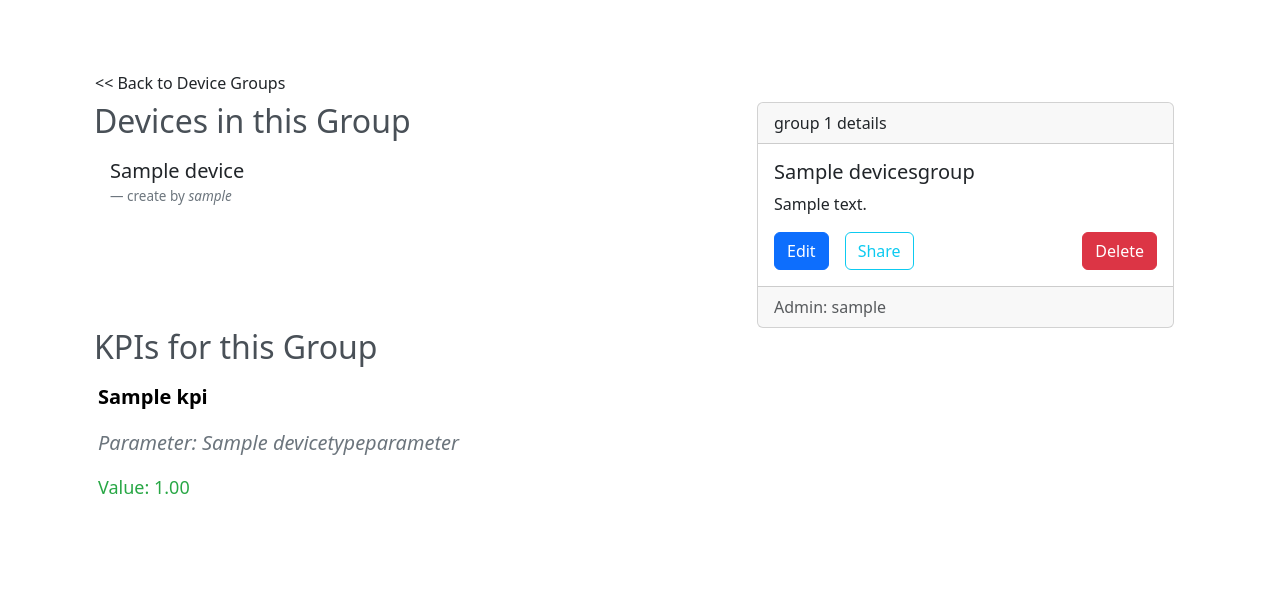
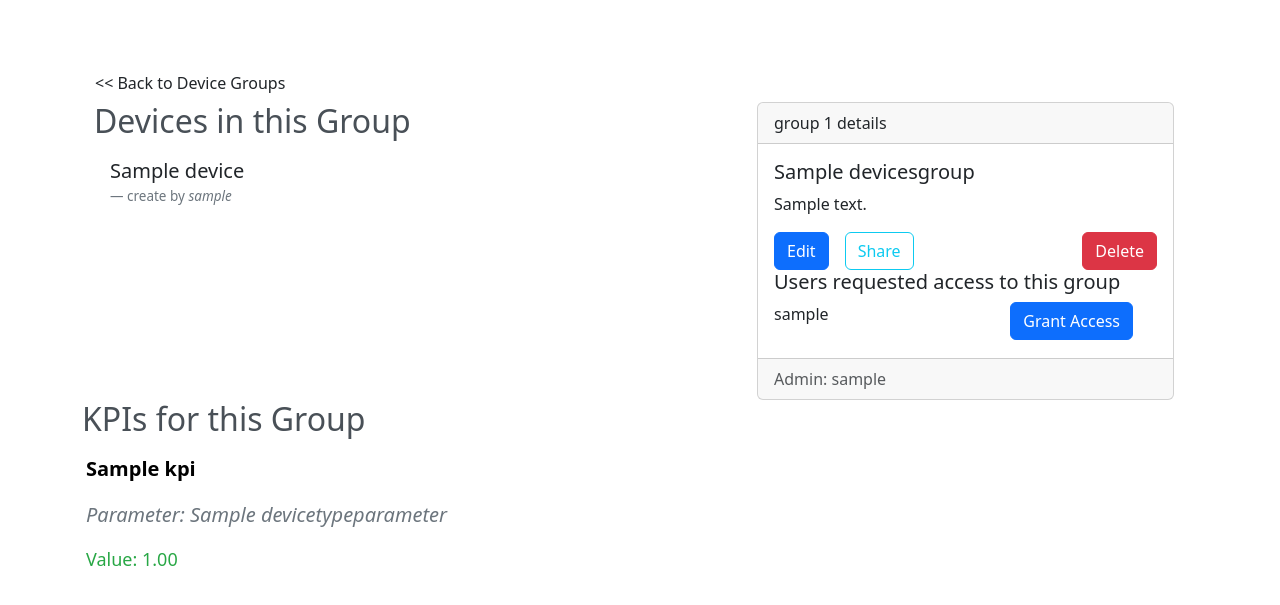
Before and after one commit to 20dinara03/smart-iot-manager-IIS-VUT-FIT, a Django app: page /device_groups/1/ in a window 1280 px wide. Shown: the part 56-661 px from the top of the page. Run offline with Django 4.2, Linux system fonts and the light colour scheme; a user stored in the database is signed in; tables that the repository leaves empty hold one stand-in row (values such as "Sample post"); data that the repository does not hold is empty.

Commit message:
fix: request access to groups

```diff
--- a/src/grafita/models.py
+++ b/src/grafita/models.py
@@ -10,6 +10,7 @@ class DevicesGroup(models.Model):
     admin = models.ForeignKey(User, on_delete=models.CASCADE, related_name='admin_groups')
     devices = models.ManyToManyField('Device', related_name='device_groups')
     shared_with = models.ManyToManyField(User, related_name='shared_groups')
+    requested_by = models.ManyToManyField(User, related_name='request_users')
 
     def __str__(self):
         return self.name
--- a/src/grafita/urls.py
+++ b/src/grafita/urls.py
@@ -4,7 +4,7 @@ from .views import (AuthenticationLoginView, AuthenticationRegisterView, Concret
                     DeviceDetail, DeviceList, GroupList, logout, update_user_groups, UserDetail, Users,
                     DeleteDeviceView,
                     UpdateDeviceView, DeviceTypeCreate, DeviceTypeList, DeviceTypeDetail, DeleteDeviceTypeView,
-                    UpdateDeviceTypeView, DeviceGroupListCreateView, CreateDeviceGroupView, DeviceGroupDetailView,
+                    UpdateDeviceTypeView, DeviceGroupListView, CreateDeviceGroupView, DeviceGroupDetailView,
                     DeleteDeviceGroupView, UpdateDeviceGroupView)
 from .views.device import share_device
 from .views.device_groups import share_group
@@ -36,7 +36,7 @@ urls = [
     path('device_type/<int:pk>/delete/', DeleteDeviceTypeView.as_view(), name='device_type_delete'),
     path('device_type/<int:pk>/edit/', UpdateDeviceTypeView.as_view(), name='edit_device_type'),
     # device_groups
-    path('device_groups/', DeviceGroupListCreateView.as_view(), name='device_groups'),
+    path('device_groups/', DeviceGroupListView.as_view(), name='device_groups'),
     path('create_device_group/', CreateDeviceGroupView.as_view(), name='create_device_group'),
     path('device_groups/<int:pk>/', DeviceGroupDetailView.as_view(), name='device_group_detail'),
     path('device_groups/<int:pk>/update/', UpdateDeviceGroupView.as_view(), name='update_device_group'),
--- a/src/grafita/views/__init__.py
+++ b/src/grafita/views/__init__.py
@@ -4,5 +4,5 @@ from .groups import GroupList, ConcreteGroup
 from .users import Users, UserDetail, update_user_groups
 from .device import DeviceList, DeviceDetail, CreateDeviceView, DeleteDeviceView, UpdateDeviceView
 from .device_types import DeviceTypeList, DeviceTypeCreate, DeviceTypeDetail, DeleteDeviceTypeView, UpdateDeviceTypeView
-from .device_groups import (DeviceGroupListCreateView, CreateDeviceGroupView, DeleteDeviceGroupView,
+from .device_groups import (DeviceGroupListView, CreateDeviceGroupView, DeleteDeviceGroupView,
                             DeviceGroupDetailView, UpdateDeviceGroupView)
--- a/src/grafita/views/device_groups.py
+++ b/src/grafita/views/device_groups.py
@@ -2,7 +2,7 @@ from django import forms
 from django.contrib.auth.decorators import login_required
 from django.contrib.auth.models import User
 from django.core.exceptions import ValidationError
-from django.http import HttpResponseRedirect
+from django.http import HttpResponseForbidden, HttpResponseRedirect
 from django.shortcuts import get_object_or_404, render
 from django.urls import reverse_lazy
 from django.views import View
@@ -17,6 +17,7 @@ from grafita.views.mixins import AuthenticatedUserMixin
 class DeviceGroupForm(forms.ModelForm):
     admin = forms.HiddenInput()
 
+
     class Meta:
         model = DevicesGroup
         fields = ['name', 'description', 'devices']
@@ -25,6 +26,7 @@ class DeviceGroupForm(forms.ModelForm):
             'description': forms.Textarea(attrs={'class': 'form-control', 'rows': 2}),
             'devices': forms.SelectMultiple(attrs={'class': 'form-control'}),
         }
+
 
     def __init__(self, *args, **kwargs):
         super().__init__(*args, **kwargs)
@@ -45,12 +47,14 @@ class KPIForm(forms.ModelForm):
         widget=forms.Select(attrs={'class': 'form-control parameter_name'})
     )
 
+
     class Meta:
         model = KPI
         fields = ['class_name', 'parameter', 'value']
         widgets = {
             'value': forms.TextInput(attrs={'class': 'form-control'}),
         }
+
 
     def __init__(self, *args, **kwargs):
         super().__init__(*args, **kwargs)
@@ -78,20 +82,13 @@ DevicesGroupKPIFormSet = forms.inlineformset_factory(
 )
 
 
-class DeviceGroupListCreateView(AuthenticatedUserMixin, View):
+class DeviceGroupListView(AuthenticatedUserMixin, View):
     template_name = 'device_groups.html'
 
     def get(self, request, *args, **kwargs):
         groups = DevicesGroup.objects.all()
         form = DeviceGroupForm()
-        return render(request, self.template_name, {'groups': groups,'form': form})
-
-    def post(self, request, *args, **kwargs):
-        form = DeviceGroupForm(request.POST)
-        if form.is_valid():
-            form.save()
-            return HttpResponseRedirect("/device_groups")
-        return render(request, self.template_name, {'form': form})
+        return render(request, self.template_name, {'groups': groups, 'form': form})
 
 
 class CreateDeviceGroupView(AuthenticatedUserMixin, CreateView):
@@ -200,6 +197,37 @@ class DeviceGroupDetailView(AuthenticatedUserMixin, View):
             "users": User.objects.all(),
         })
 
+    def post(self, request, pk, *args, **kwargs):
+        # on post-request this view behaves that user wants to request access to a group
+
+        # check that user is not admin, does not yet have access to group or did not yet request
+        # access
+        group = get_object_or_404(DevicesGroup, pk=pk)
+        user = request.user
+
+        if request.POST.get("action") == "request":
+            if group.shared_with.contains(user) or group.requested_by.contains(user) or user is group.admin:
+                return HttpResponseForbidden()
+
+            group.requested_by.add(user)
+            group.save()
+
+            return HttpResponseRedirect("/device_groups")
+        elif request.POST.get("action") == "grant":
+            requested_by = request.POST.get("user")
+            print(user is not group.admin)
+            print(requested_by)
+            if user is not group.admin or not requested_by:
+                return HttpResponseForbidden()
+
+            requested_user = User.objects.get(pk=requested_by)
+            group.requested_by.remove(requested_user)
+            group.shared_with.add(requested_user)
+
+            group.save()
+            return HttpResponseRedirect("/device_groups")
+        return HttpResponseForbidden()
+
 
 class DeleteDeviceGroupView(AuthenticatedUserMixin, View):
     template_name = 'delete_device_group.html'
--- a/src/templates/device_group_detail.html
+++ b/src/templates/device_group_detail.html
@@ -27,7 +27,6 @@
             </div>
             <div class="col-2"></div>
             <div class="col-5">
-
                 <div class="container">
                     <div class="card">
                         <div class="card-header">
@@ -63,10 +62,35 @@
                                         {% endif %}
                                     </div>
                                 </div>
+                                {% if group.requested_by %}
+                                    <div class="row">
+                                        <br>
+                                        <h5>Users requested access to this group</h5>
+                                        {% for user in group.requested_by.all %}
+                                            <div class="container d-flex justify-content-between">
+                                                <p>{{ user.username }}</p>
+{#                                                TODO: #}
+                                                <form method="post" action="">
+                                                    {% csrf_token %}
+                                                    <label for="action">
+                                                        <input name="action" value="grant" hidden="hidden">
+                                                    </label>
+                                                    <label>
+                                                        <input name="user" value="{{ user.pk }}" hidden="hidden">
+                                                    </label>
+                                                    <button class="btn btn-primary">Grant Access</button>
+                                                </form>
+                                            </div>
+                                            {% empty %}
+                                            Hmm... no users.
+                                        {% endfor %}
+                                    </div>
+                                {% endif %}
                             </div>
                         </div>
                         <div class="card-footer text-body-secondary">
                             Admin: {{ group.admin.username }}
+                        </div>
                     </div>
                 </div>
             </div>
```
Also changed, not shown: src/templates/device_groups.html (+28 -2 lines), src/grafita/migrations/0002_devicesgroup_requested_by_alter_devicesgroup_name_and_more.py (added). Lines whose indentation alone changed are shown as unchanged.
